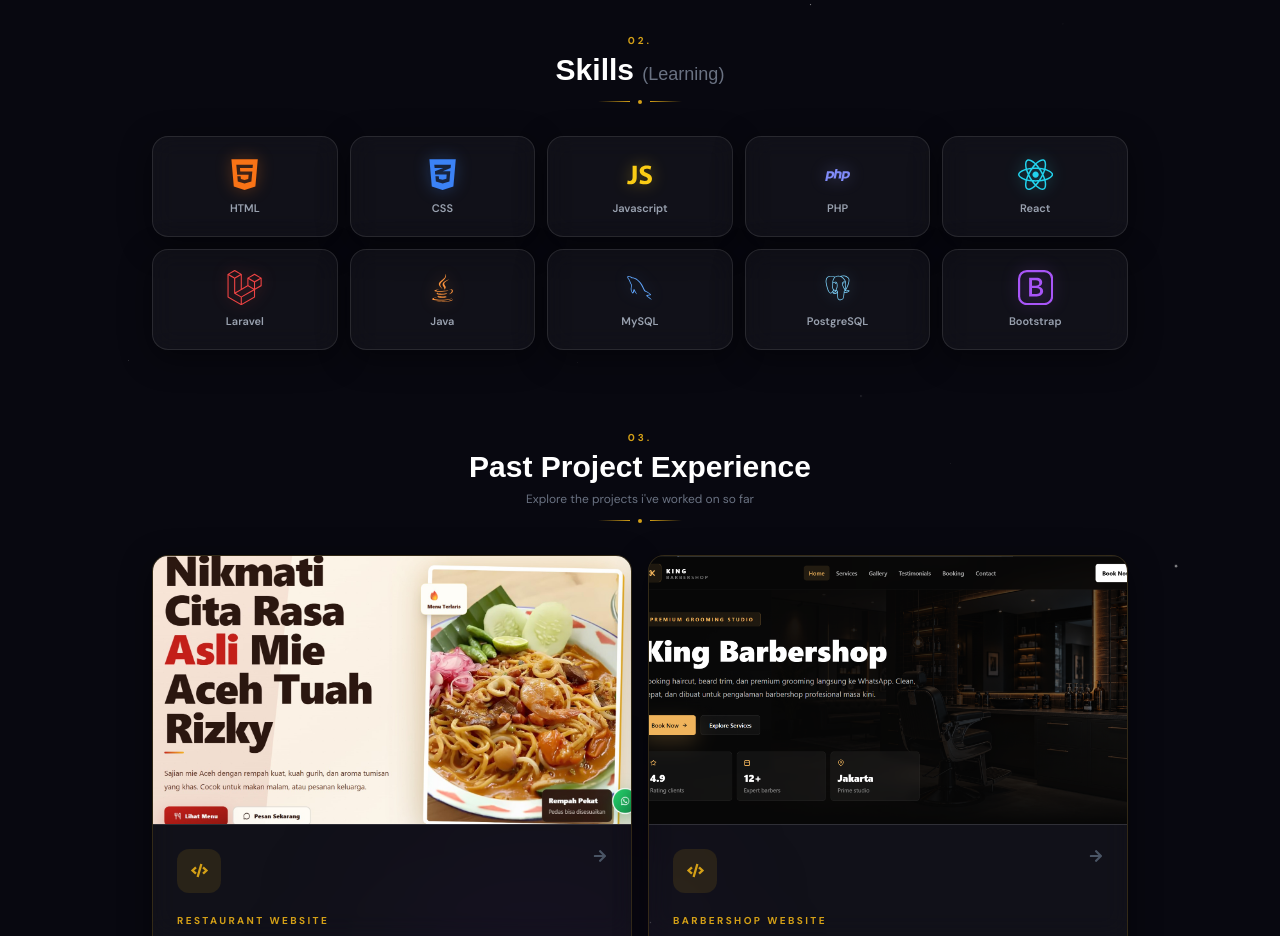
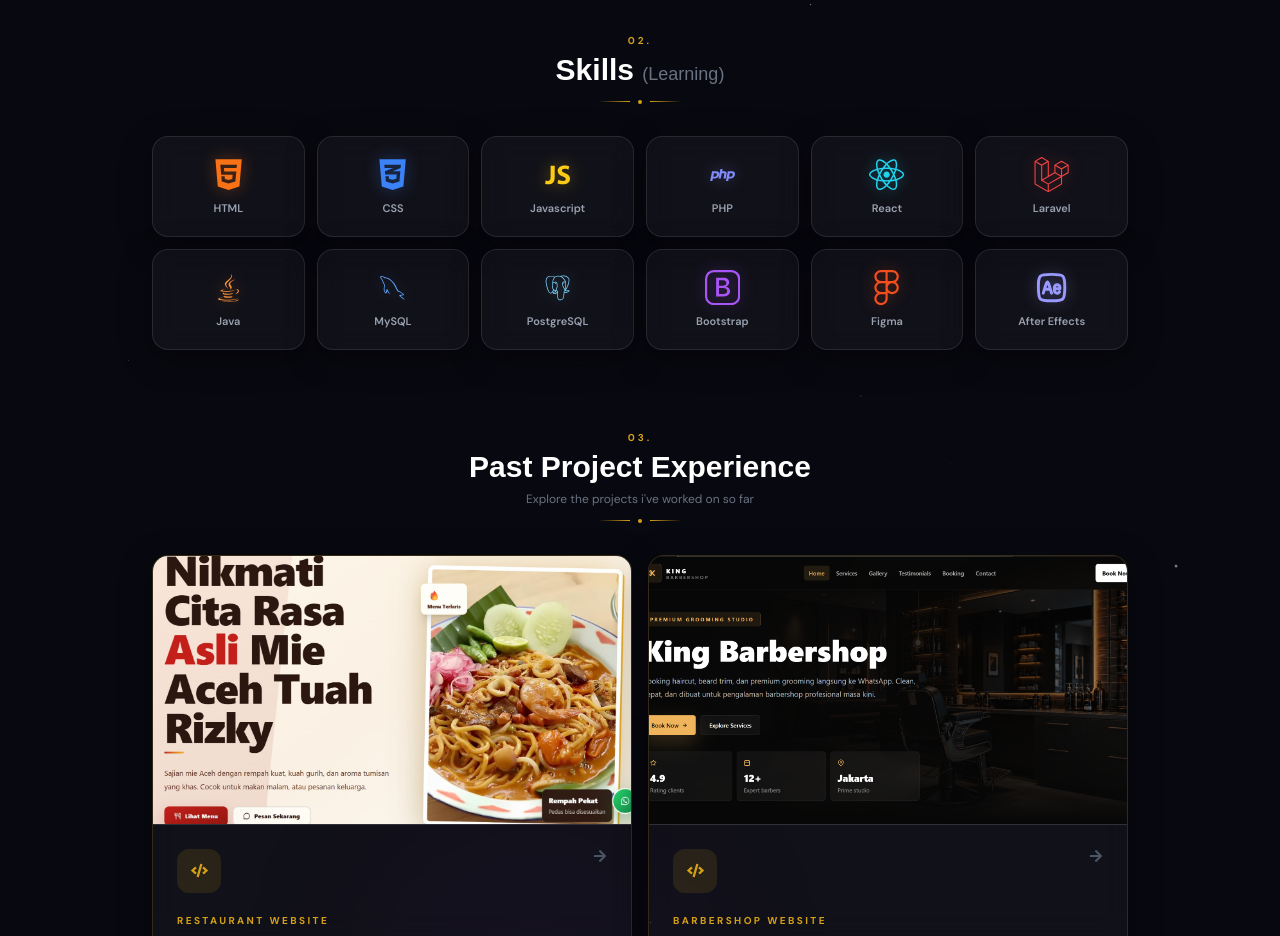
Before and after one commit to elfathan12/my-project, a React (Vite) app: page / in a window 1280 px wide. Shown: the part 1160-2096 px from the top of the page. Built offline with nearby package versions, Linux system fonts and the light colour scheme; a web font is replaced by a local one.

Commit message:
add figma n after effect on skills learning

```diff
--- a/src/App.jsx
+++ b/src/App.jsx
@@ -7,6 +7,8 @@ import {
 } from 'react-icons/fa';
 import { DiJavascript1, DiPhp, DiJava, DiPostgresql, DiMysql } from 'react-icons/di';
 import { BsBootstrap } from 'react-icons/bs';
+import { SiFigma } from 'react-icons/si';
+import { TbBrandAdobeAfterEffect } from 'react-icons/tb';
 import fotoProfil from './assets/foto-rafif.png';
 import webMieAcehTuahRizky from './assets/web-mieacehtuahrizky.png';
 import webKingBarbershopJkt from './assets/web-kingbarbershopjkt.png';
@@ -140,6 +142,8 @@ export default function App() {
     { name: 'MySQL',      icon: <DiMysql />,        color: '#60a5fa' },
     { name: 'PostgreSQL', icon: <DiPostgresql />,   color: '#7dd3fc' },
     { name: 'Bootstrap',  icon: <BsBootstrap />,    color: '#a855f7' },
+    { name: 'Figma',      icon: <SiFigma />,         color: '#f24e1e' },
+    { name: 'After Effects', icon: <TbBrandAdobeAfterEffect />, color: '#9999ff' },
   ];
 
   const education = [
@@ -531,7 +535,7 @@ export default function App() {
           <Section id="skills" className="mt-8 md:mt-20">
             <SectionHead num="02." title={<>Skills <span className="text-gray-500 text-lg font-normal">(Learning)</span></>} />
 
-            <div className="grid grid-cols-2 sm:grid-cols-3 md:grid-cols-5 gap-3">
+            <div className="grid grid-cols-2 sm:grid-cols-3 md:grid-cols-6 gap-3">
               {skills.map((s, i) => (
                 <div
                   key={i}
```
